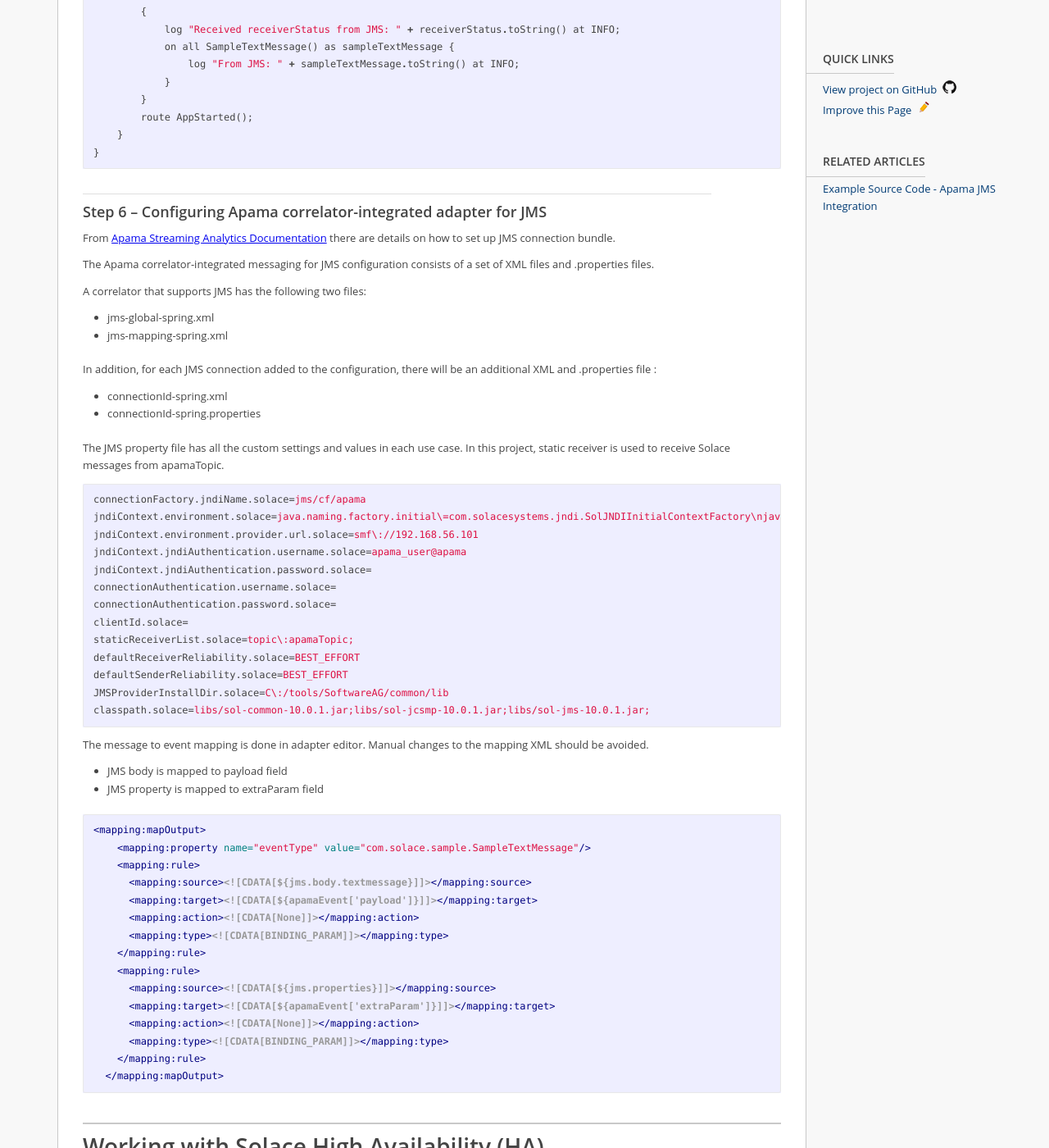
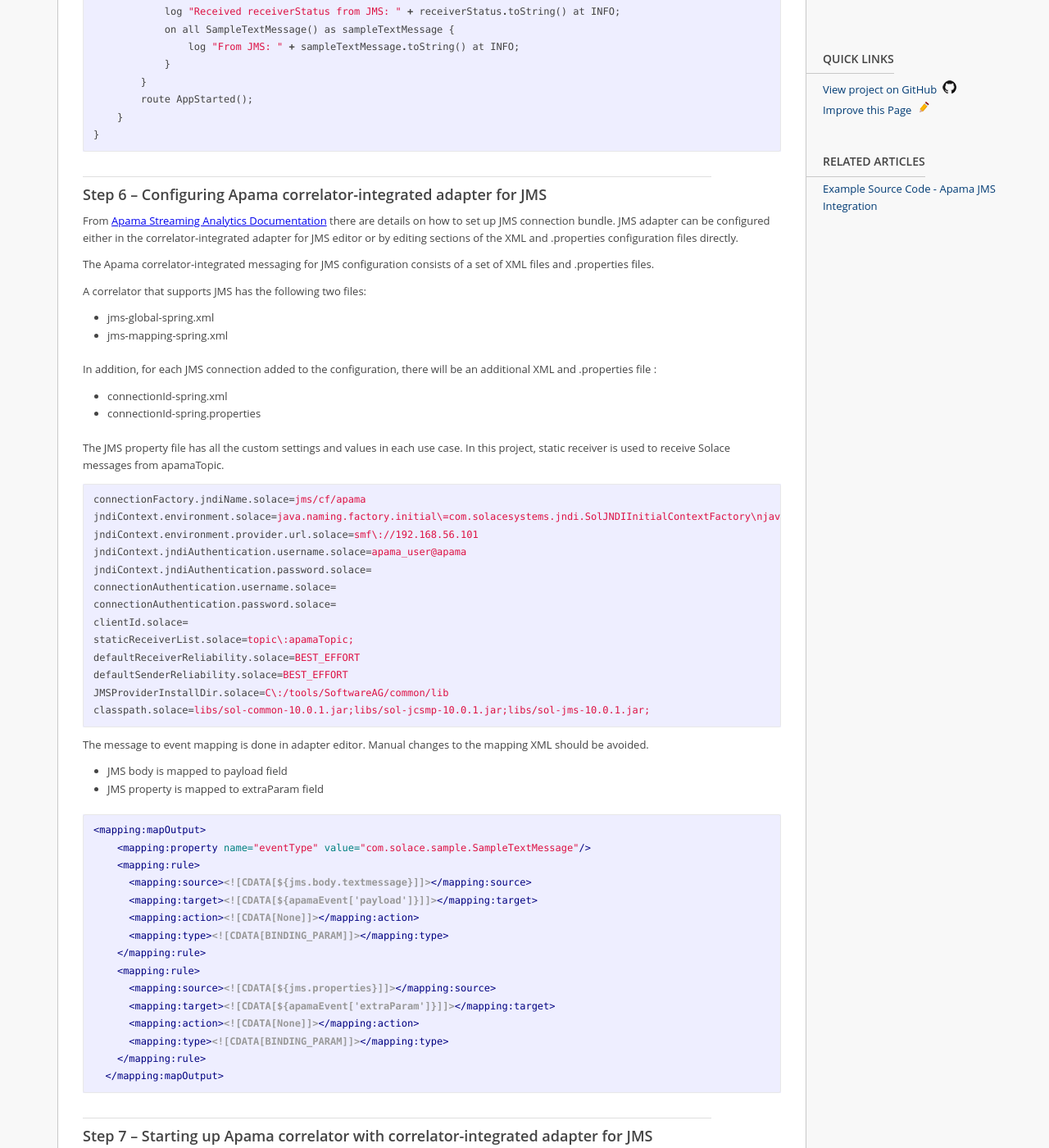
Before and after one commit to SolaceLabs/solace-integration-guides, a Jekyll site: the page built from docs/_guides/apamajms.md, in a window 1280 px wide and 1400 px high, scrolled down 7173 px. Shown: the whole window at 82% size. Built offline with Jekyll 4.4.1, drawn with Linux system fonts in a browser that asks for light colours; some of the changed text lies outside the part shown.

Commit message:
Added missing step 7 (#12)

````diff
--- a/docs/_guides/apamajms.md
+++ b/docs/_guides/apamajms.md
@@ -342,7 +342,7 @@
 
 ### Step 6 – Configuring Apama correlator-integrated adapter for JMS
 
-From [Apama Streaming Analytics Documentation](http://www.apamacommunity.com/documents/10.0.0.1/apama_10.0.0.1_connecting-apama-applications.pdf){:target="_blank"} there are details on how to set up JMS connection bundle.
+From [Apama Streaming Analytics Documentation](http://www.apamacommunity.com/documents/10.0.0.1/apama_10.0.0.1_connecting-apama-applications.pdf){:target="_blank"} there are details on how to set up JMS connection bundle.  JMS adapter can be configured either in the correlator-integrated adapter for JMS editor or by editing sections of the XML and .properties configuration files directly.
 
 The Apama correlator-integrated messaging for JMS configuration consists of a set of XML files and .properties files.
 
@@ -396,6 +396,10 @@
     </mapping:rule>
   </mapping:mapOutput>
 ```
+
+### Step 7 – Starting up Apama correlator with correlator-integrated adapter for JMS
+
+Starting up Apama correlator in development is done from Apama Workbench. For server deployment, please see From [Deploying and Managing Apama Applications](http://www.apamacommunity.com/documents/10.0.0.1/apama_10.0.0.1_deploying-apama-applications.pdf){:target="_blank"}.
 
 ## Working with Solace High Availability (HA)
 
````
Also changed, not shown: other parts of docs/_guides/apamajms.md (+1 -1 lines).
